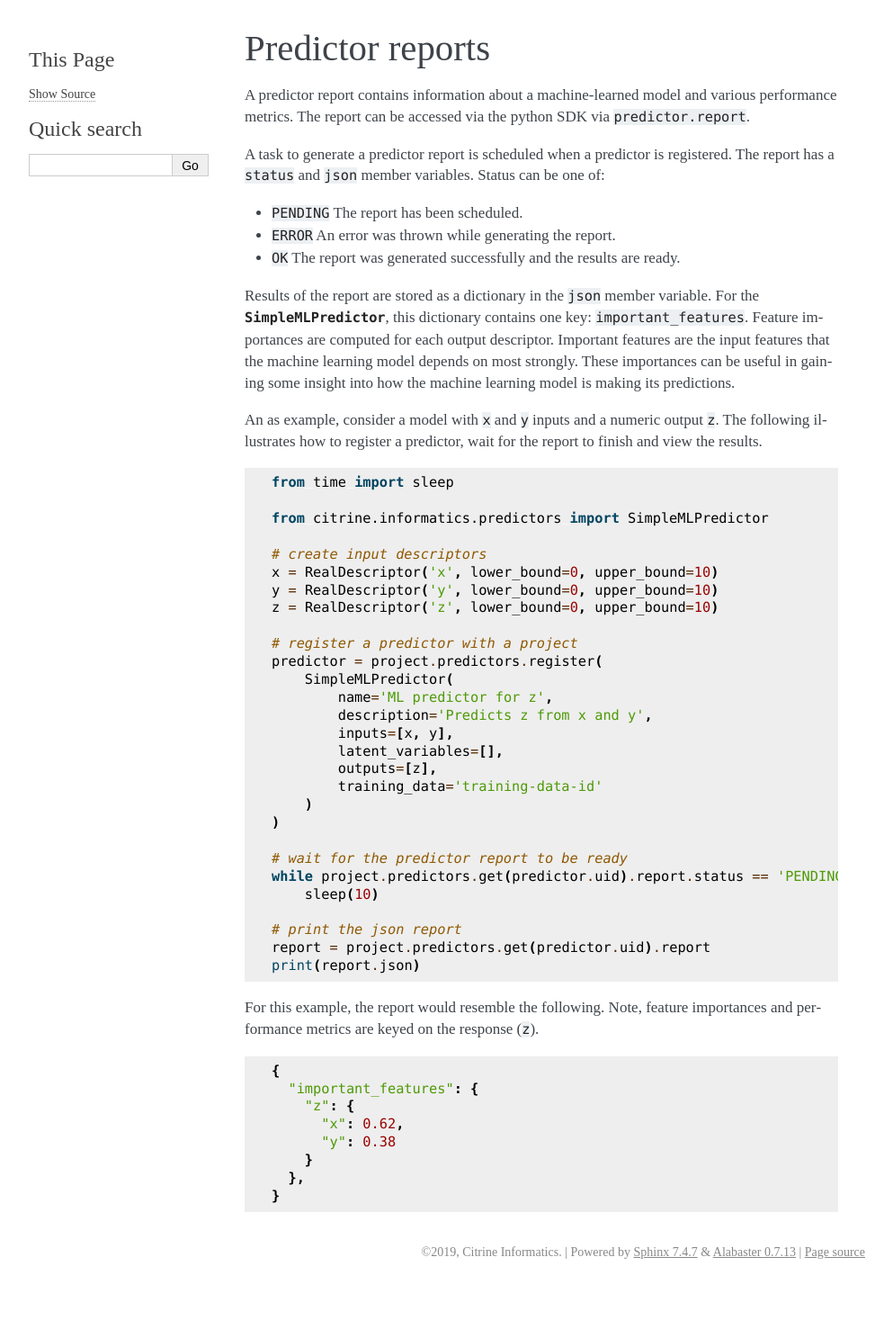
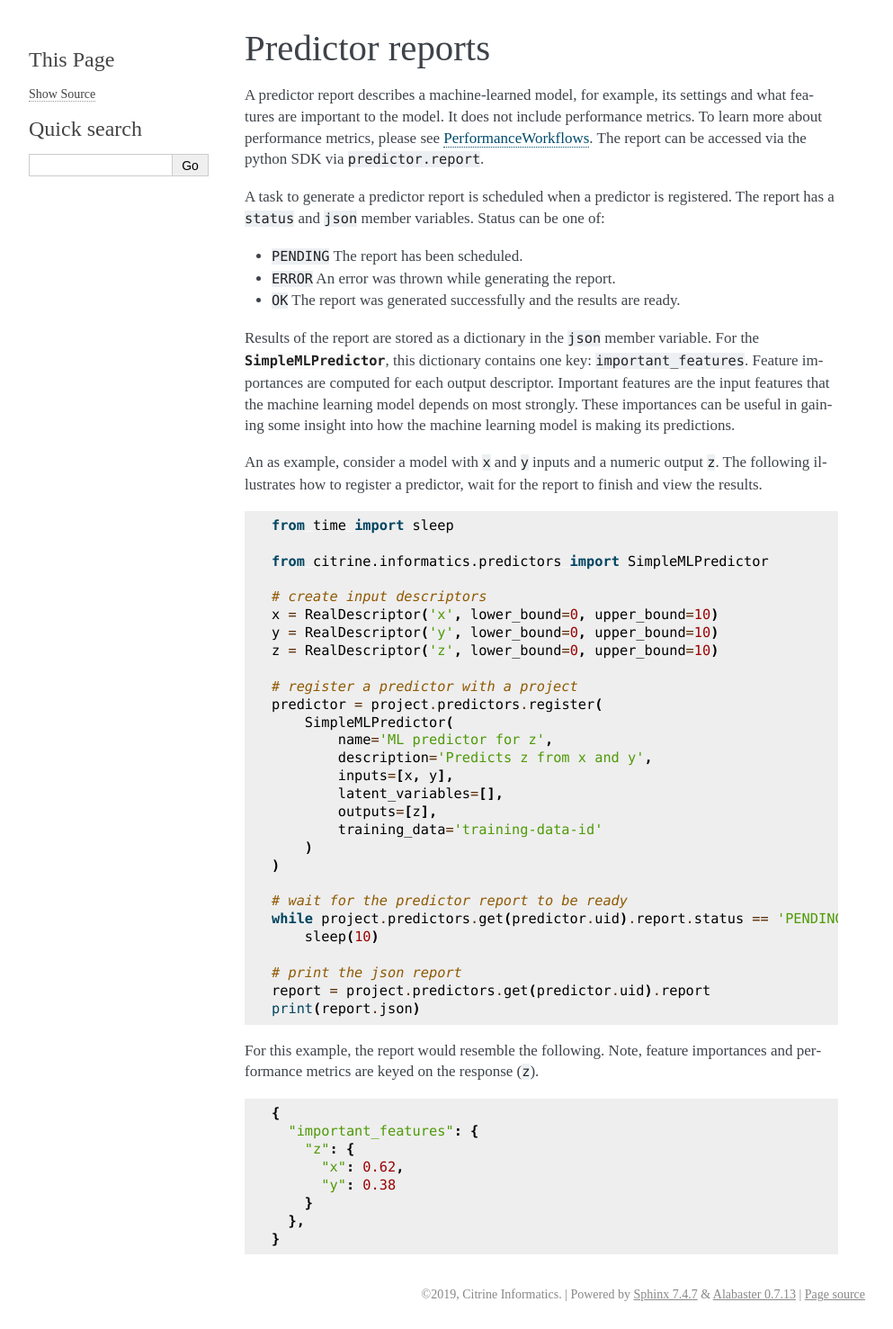
Before and after one commit to CitrineInformatics/citrine-python, a Sphinx documentation site: the page built from docs/source/workflows/predictor_reports.rst, in a window 1280 px wide. Shown: the whole page at 90% size, without its empty margins (148-1141 px from the left). Built offline with Sphinx 7.4.7, drawn with Linux system fonts in a browser that asks for light colours; pages that are not in the unit, such as notebooks, are missing from menus; before the commit the page ends 1430 px from its top, so only the background shows below that.

Commit message:
clarifying description of predictor reports in 2 locations

```diff
--- a/docs/source/workflows/predictor_reports.rst
+++ b/docs/source/workflows/predictor_reports.rst
@@ -1,7 +1,8 @@
 Predictor reports
 =================
 
-A predictor report contains information about a machine-learned model and various performance metrics.
+A predictor report describes a machine-learned model, for example, its settings and what features are important to the model.
+It does not include performance metrics. To learn more about performance metrics, please see :doc:`PerformanceWorkflows <performance_workflows>`.
 The report can be accessed via the python SDK via ``predictor.report``.
 
 A task to generate a predictor report is scheduled when a predictor is registered.
--- a/docs/source/workflows/predictors.rst
+++ b/docs/source/workflows/predictors.rst
@@ -130,4 +130,5 @@ The following example demonstrates how to use the python SDK to create a :class:
 Predictor Reports
 --------------------
 
-A :doc:`predictor report <predictor_reports>` contains information about a machine-learned model and various performance metrics.
+A :doc:`predictor report <predictor_reports>` describes a machine-learned model, for example its settings and what features are important to the model.
+It does not include performance metrics. To learn more about performance metrics, please see :doc:`PerformanceWorkflows <performance_workflows>`.
```
